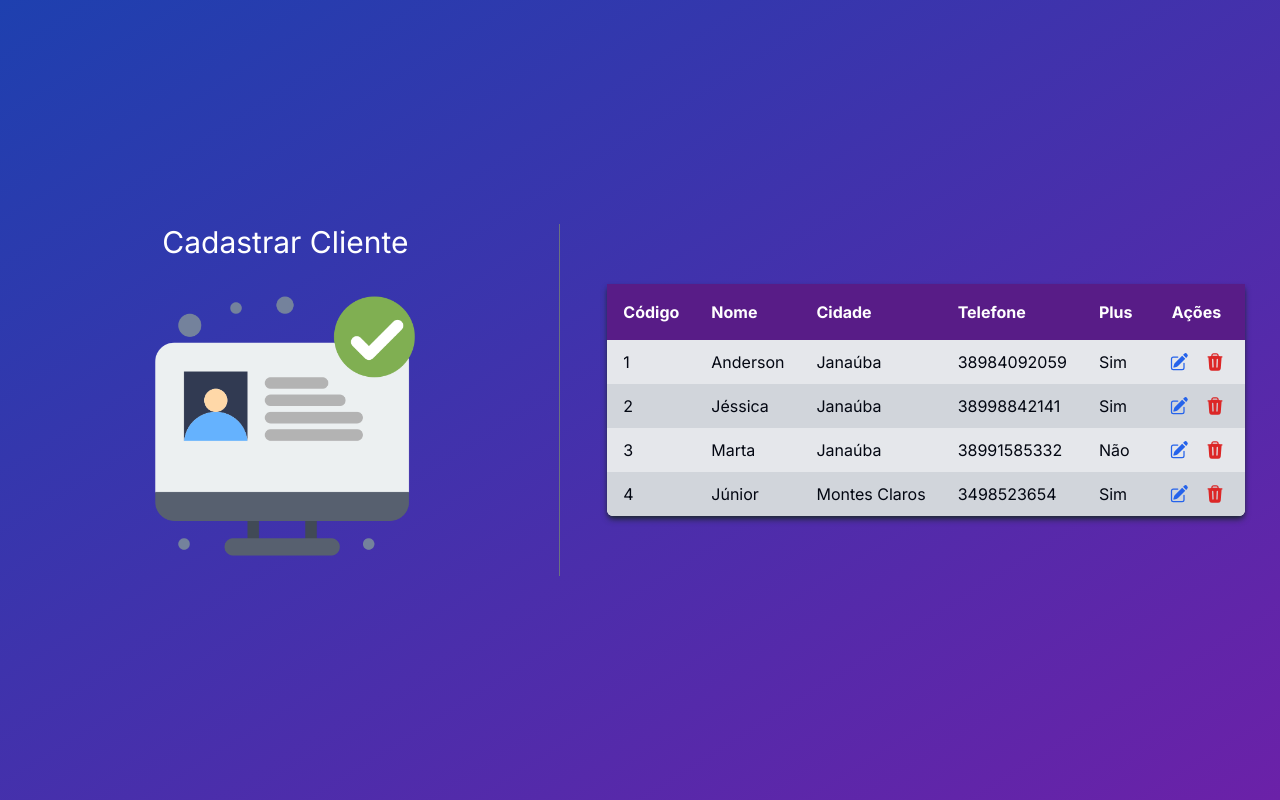
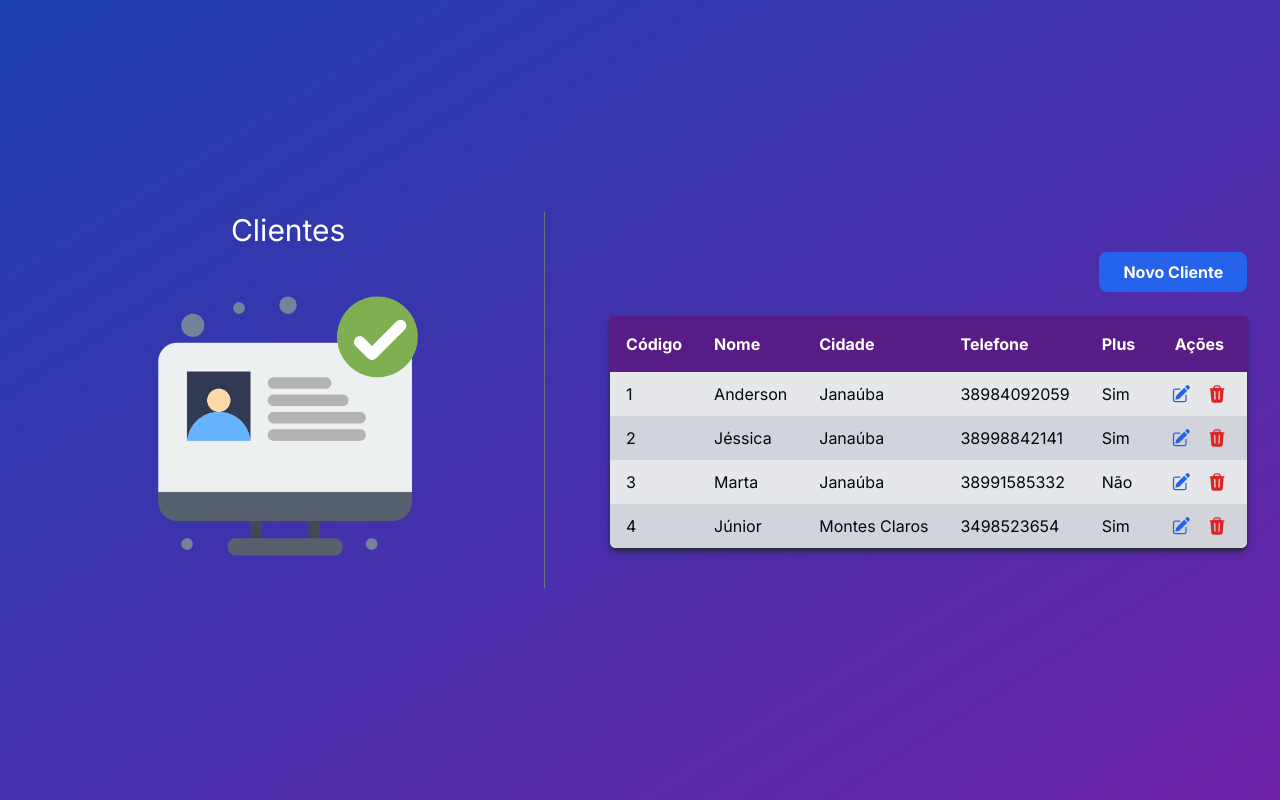
Before and after one commit to AndersonMendes567/projeto-cadastro, a Next.js app: page / in a window 1280 px wide. Built offline with nearby package versions, Linux system fonts and the light colour scheme.

Commit message:
Formulário de cadastro de clientes

```diff
--- a/package.json
+++ b/package.json
@@ -21,5 +21,8 @@
     "react-dom": "18.2.0",
     "tailwindcss": "3.3.2",
     "typescript": "5.1.3"
+  },
+  "devDependencies": {
+    "@tailwindcss/forms": "^0.5.3"
   }
 }
--- a/src/app/page.tsx
+++ b/src/app/page.tsx
@@ -1,20 +1,28 @@
+'use client'
 import Image from "next/image";
 import Layout from "@/components/Layout";
 import bgRegister from "../assets/register.png"
 import Table from "@/components/Table";
 import { clients } from "../data/clients"
+import Form from "@/components/Form";
+import { useState } from "react";
 
 export default function Home() {
+  const [showRegister, setShowRegister] = useState(false);
+  const disactive = ()=> setShowRegister((curr) => !curr);
+
   return (
     <div className={`
-      flex flex-col lg:flex-row items-center gap-6
-      bg-gradient-to-br from-blue-800 to-purple-800
-      h-screen py-6 px-3
+    flex justify-around items-center bg-gradient-to-br from-blue-800 to-purple-800 h-screen
     `}>
-      <Layout title="Cadastrar Cliente">
+      <Layout title={ showRegister ? "Cadastrar Cliente" : "Clientes"}>
         <Image src={bgRegister} alt='' width={300} height={300} />
       </Layout>
-      <Table clients={clients} />
+      { showRegister ?
+        <Form disactive={disactive}  />
+        :
+        <Table clients={clients} disactive={disactive} />
+      }
     </div>
   )
 }
--- a/src/components/Button.tsx
+++ b/src/components/Button.tsx
@@ -10,7 +10,7 @@ export default function Button(props: ButtonProps) {
   return (
     <button
       className={`
-        bg-${color}-600 py-2 font-bold rounded-lg px-6
+        bg-${color}-600 py-2 font-bold rounded-lg px-6 text-white
       `}
       onClick={props.action}
     >{props.children}</button>
--- /dev/null
+++ b/src/components/Form.tsx
@@ -0,0 +1,70 @@
+interface FormProps {
+  disactive: ()=> void
+}
+
+export default function Form(props: FormProps) {
+
+  return (
+    <form action="" className="bg-white text-black p-8 rounded-md w-2/5 shadow-gray-800 shadow-md">
+      <h2 className="text-xl font-semibold mb-3">Insira as informações do cliente</h2>
+      <hr />
+      <div className="grid grid-cols-2 gap-4 my-6">
+        <div>
+          <label htmlFor="name">Nome</label>
+          <input placeholder="Nome do cliente" required
+            className="mt-1 block bg-gray-300 rounded-sm px-3 py-1 border-0 w-full"
+            type="text" id="name" />
+        </div>
+
+        <div className="">
+          <label htmlFor="address">Logradouro</label>
+          <input placeholder="Rua/Avenida, número" required
+            className="mt-1 block bg-gray-300 rounded-sm px-3 py-1 border-0 w-full"
+            type="text" id="address" />
+        </div>
+
+        <div>
+          <label htmlFor="district">Bairro</label>
+          <input placeholder="Bairro" required
+            className="mt-1 block bg-gray-300 rounded-sm px-3 py-1 border-0 w-full"
+            type="text" id="district" />
+        </div>
+
+        <div>
+          <label htmlFor="city">Cidade</label>
+          <input placeholder="Cidade" required
+          className="mt-1 block bg-gray-300 rounded-sm px-3 py-1 border-0 w-full"
+          type="text" id="city" />
+        </div>
+
+        <div>
+          <label htmlFor="phone">Telefone</label>
+          <input placeholder="(99) 9 9999-9999" required
+          className="mt-1 block bg-gray-300 rounded-sm px-3 py-1 border-0 w-full"
+          type="text" id="phone" />
+        </div>
+
+        <div className="flex items-end">
+          <label className=" flex gap-2 items-center mb-1" htmlFor="isPlus">
+            <input
+              className="cursor-pointer h-4 w-4 rounded border-gray-500 bg-gray-300 text-purple-500"
+              type="checkbox"
+              id="isPlus"
+            />
+            Plus (Todos o serviços)
+          </label>
+        </div>
+      </div>
+      <div className="flex justify-end gap-4">
+        <button type="reset"
+          className="bg-red-600 font-bold hover:bg-red-500 px-8 py-2 rounded-md text-white"
+          onClick={props.disactive}
+        >Cancelar</button>
+        <button type="submit"
+          className="bg-green-600 font-bold hover:bg-green-500 px-8 py-2 rounded-md text-white"
+        >Enviar</button>
+      </div>
+
+    </form>
+  )
+}
--- a/src/components/Layout.tsx
+++ b/src/components/Layout.tsx
@@ -8,9 +8,9 @@ interface LayoultProps {
 export default function Layout(props: LayoultProps) {
 
   return (
-    <div className="flex-col w-4/5 items-center justify-center gap-3 lg:border-e border-e-gray-500">
+    <div className="w-2/5 flex-col items-center border-e border-e-gray-500">
       <Title>{props.title}</Title>
-      <div className="text-gray-100 flex justify-center">{props.children}</div>
+      <div className="p-3 text-gray-100 flex justify-center">{props.children}</div>
     </div>
   )
 }
--- a/src/components/Table.tsx
+++ b/src/components/Table.tsx
@@ -4,6 +4,7 @@ import { DeleteIcon, EditIcon } from "./Icons"
 
 interface TableProps {
   clients: Client[]
+  disactive: ()=> void
 }
 
 export default function Table(props: TableProps) {
@@ -11,7 +12,9 @@ export default function Table(props: TableProps) {
   if (!props.clients.length) {
     return (
       <div className="flex flex-col">
-        <span className="text-xl font-semibold mb-6">Vix, Nada aqui por enquanto!</span>
+        <span className="text-xl font-semibold mb-6 text-white">Vix, nada aqui por enquanto!</span>
+        <Button action={props.disactive} color="blue"
+        >Novo Cliente</Button>
       </div>
     )
   }
@@ -56,7 +59,10 @@ export default function Table(props: TableProps) {
   }
 
   return (
-    <div className="flex justify-center w-full">
+    <div>
+      <div className="mb-6 flex justify-end">
+        <Button action={props.disactive} color="blue" >Novo Cliente</Button>
+      </div>
       <table
         className={`
         text-gray-950 p-2 rounded-b-md shadow-gray-800
--- a/tailwind.config.js
+++ b/tailwind.config.js
@@ -4,6 +4,9 @@ module.exports = {
     './src/pages/**/*.{js,ts,jsx,tsx,mdx}',
     './src/components/**/*.{js,ts,jsx,tsx,mdx}',
     './src/app/**/*.{js,ts,jsx,tsx,mdx}',
+  ],
+  safelist: [
+    { pattern: /bg-(gray|red|green|blue)-(600)/ }
   ],
   theme: {
     extend: {
@@ -14,5 +17,5 @@ module.exports = {
       },
     },
   },
-  plugins: [],
+  plugins: [require('@tailwindcss/forms')],
 }
```
Also changed, not shown: 1 other file (tests, documents, lock files or other folders).
